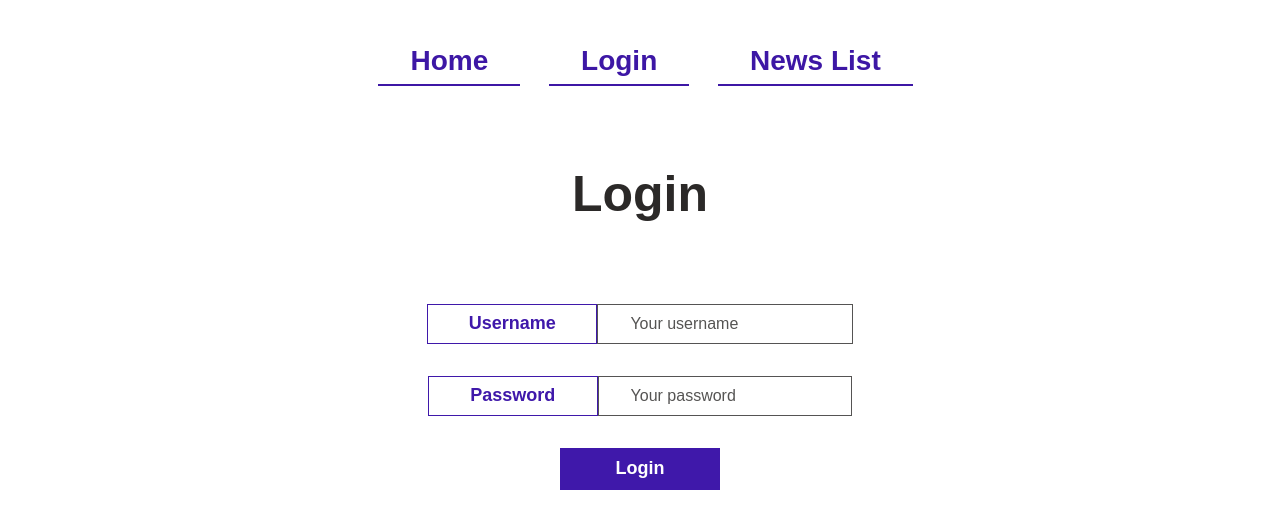
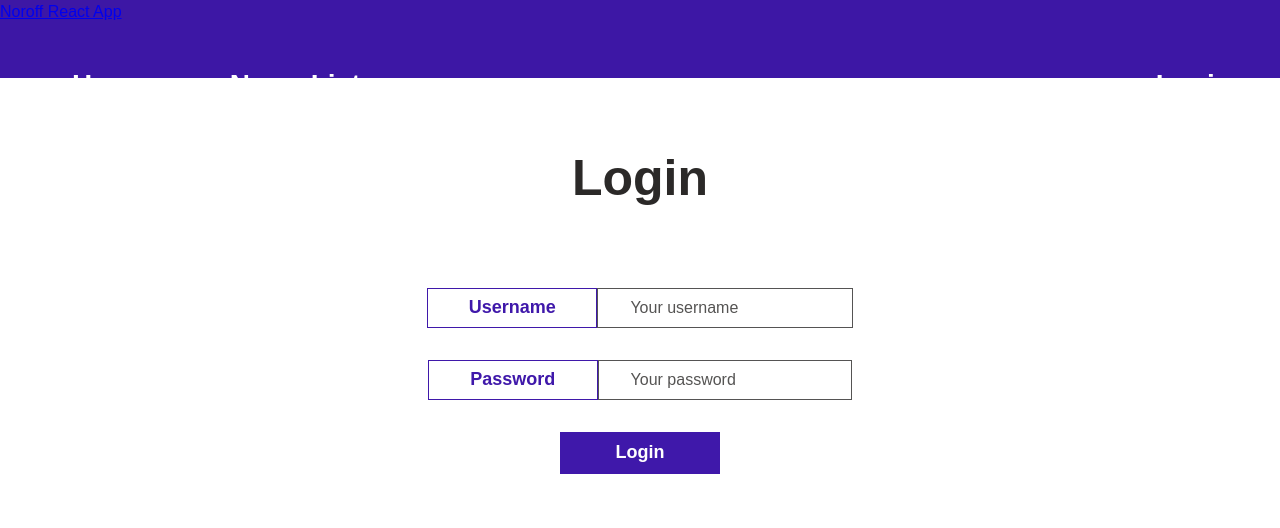
Before and after one commit to NancyBolstad/noroff-react-ma3, a React (Create React App) app: page /login in a window 1280 px wide. Shown: the top 528 px of the page. Built offline with nearby package versions, Linux system fonts and the light colour scheme; a web font is replaced by a local one.

Commit message:
Header style wip

```diff
--- a/src/components/Header/index.tsx
+++ b/src/components/Header/index.tsx
@@ -1,25 +1,31 @@
 import * as React from 'react';
-import { Link } from 'react-router-dom';
-import { Wrapper, Nav } from './styles';
+import { Link, useLocation } from 'react-router-dom';
+import { Wrapper, MenuLeft, MenuRight, NavLinkList } from './styles';
 import ThemeWrapper from '../ThemeWrapper';
 
 const Header: React.FC = () => {
+  let location = useLocation();
   return (
     <ThemeWrapper>
       <Wrapper>
-        <Nav>
-          <ul>
+        <nav>
+          <a href="/news">Noroff React App</a>
+          <NavLinkList>
+            <MenuLeft>
               <li>
                 <Link to="/">Home</Link>
               </li>
               <li>
-              <Link to="/login">Login</Link>
-            </li>
-            <li>
                 <Link to="/news">News List</Link>
               </li>
-          </ul>
-        </Nav>
+            </MenuLeft>
+            <MenuRight>
+              <li>
+                <Link to="/login">{location.pathname === '/profile' ? 'Log Out' : 'Login'}</Link>
+              </li>
+            </MenuRight>
+          </NavLinkList>
+        </nav>
       </Wrapper>
     </ThemeWrapper>
   );
--- a/src/components/Header/styles.tsx
+++ b/src/components/Header/styles.tsx
@@ -3,26 +3,35 @@ import styled from 'styled-components';
 export const Wrapper = styled.header`
   width: 100%;
   height: 78px;
+  background: ${props => props.theme.colors.secondaryVariant};
+  color: ${props => props.theme.colors.onSecondary};
 `;
 
-export const Nav = styled.nav`
-  ul {
-    display: flex;
-    justify-content: center;
-    align-items: center;
-    list-style-type: none;
-    padding-top: 1.5rem;
-  }
+export const NavLinkList = styled.ul`
+  display: flex;
+  flex-wrap: wrap;
+  justify-content: space-between;
+  align-items: center;
+  list-style-type: none;
+  padding-top: 1.5rem;
+
   a {
-    color: ${props => props.theme.colors.secondaryVariant};
+    color: ${props => props.theme.colors.onSecondary};
     font-size: 1.75rem;
     font-weight: bold;
-    margin-right: 1.8rem;
+    margin-right: ${props => props.theme.spacing.s}rem;
     text-decoration: none;
-    border-bottom: 2px solid ${props => props.theme.colors.secondaryVariant};
     padding: 0.5rem 2rem;
-  }
-  a:hover {
-    opacity: 0.8;
+
+    &:hover {
+      opacity: 0.8;
+    }
   }
 `;
+
+export const MenuLeft = styled.div`
+  flex: 1;
+  display: flex;
+`;
+
+export const MenuRight = styled.div``;
```
Lines whose indentation alone changed are shown as unchanged.
